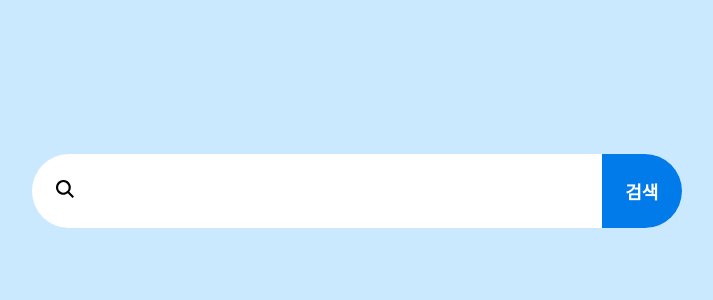
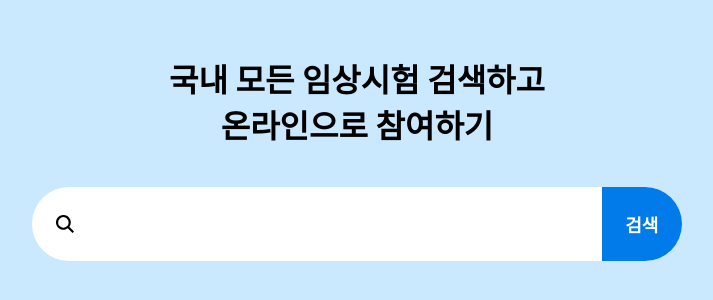
Before and after one commit to seounjin/wanted-pre-onboarding-frontend-week4-search-box, a React (Create React App) app: page / in a window 1280 px wide. Shown: the part 146-446 px from the top of the page, without its empty margins (283-996 px from the left). Built offline with nearby package versions, Linux system fonts and the light colour scheme; the HTML template or start-up script is replaced by a standard one.

Commit message:
FEAT: 제목 스타일링, 잘못쓴 코드 수정

```diff
--- a/src/App.tsx
+++ b/src/App.tsx
@@ -1,4 +1,4 @@
-import React, { useEffect, useState } from 'react';
+import { useEffect, useState } from 'react';
 import { getSearchList } from './api/searchApi';
 import SearchBox from './components/SearchBox/SearchBox';
 import SearchList from './components/SearchList/SearchList';
@@ -21,7 +21,7 @@ function App() {
   const { debouncedSearchValue } = useDebounce(searchValue, 150);
   const { currentSearchIndex, setCurrentSearchIndex, handleKeyDown } =
     useKeyboardNavigation({
-      maxIndex: setSearchList.length,
+      maxIndex: searchList.length,
     });
 
   const fetchSearchList = async (value: string) => {
--- a/src/components/SearchBox/SearchBox.style.ts
+++ b/src/components/SearchBox/SearchBox.style.ts
@@ -42,8 +42,7 @@ export const SearchButton = styled.button`
 `;
 
 export const MagnifyingGlassIconWrapper = styled.div`
-  padding-left: 24px;
-  padding-right: 10px;
+  padding: 3px 10px 0 24px;
 `;
 
 export const MagnifyingGlassIcon = styled(MagnifyingGlassSvgIcon)`
--- a/src/components/SearchListItem/SearchListItem.style.ts
+++ b/src/components/SearchListItem/SearchListItem.style.ts
@@ -17,4 +17,6 @@ export const Text = styled.span`
   word-break: break-word;
 `;
 
-export const MagnifyingGlassIconWrapper = styled.div``;
+export const MagnifyingGlassIconWrapper = styled.div`
+  padding-top: 4px;
+`;
--- a/src/layout/MainLayout/MainLayout.style.ts
+++ b/src/layout/MainLayout/MainLayout.style.ts
@@ -7,8 +7,11 @@ export const Wrapper = styled.div`
   display: flex;
   flex-direction: column;
   align-items: center;
-  padding-top: 300px;
+  padding-top: 180px;
   background-color: #cae9ff;
 `;
 
-export const Temp = styled.div``;
+export const Title = styled.h1`
+  text-align: center;
+  margin-bottom: 40px;
+`;
--- a/src/layout/MainLayout/MainLayout.tsx
+++ b/src/layout/MainLayout/MainLayout.tsx
@@ -1,12 +1,20 @@
-import React from 'react';
 import { ReactNode } from 'react';
-import { Wrapper } from './MainLayout.style';
+import { Title, Wrapper } from './MainLayout.style';
 interface MainLayoutProps {
   children: ReactNode;
 }
 
 const MainLayout = ({ children }: MainLayoutProps) => {
-  return <Wrapper>{children}</Wrapper>;
+  return (
+    <Wrapper>
+      <Title>
+        국내 모든 임상시험 검색하고
+        <br />
+        온라인으로 참여하기
+      </Title>
+      {children}
+    </Wrapper>
+  );
 };
 
 export default MainLayout;
```
Also changed, not shown: 1 other file (tests, documents, lock files or other folders).
